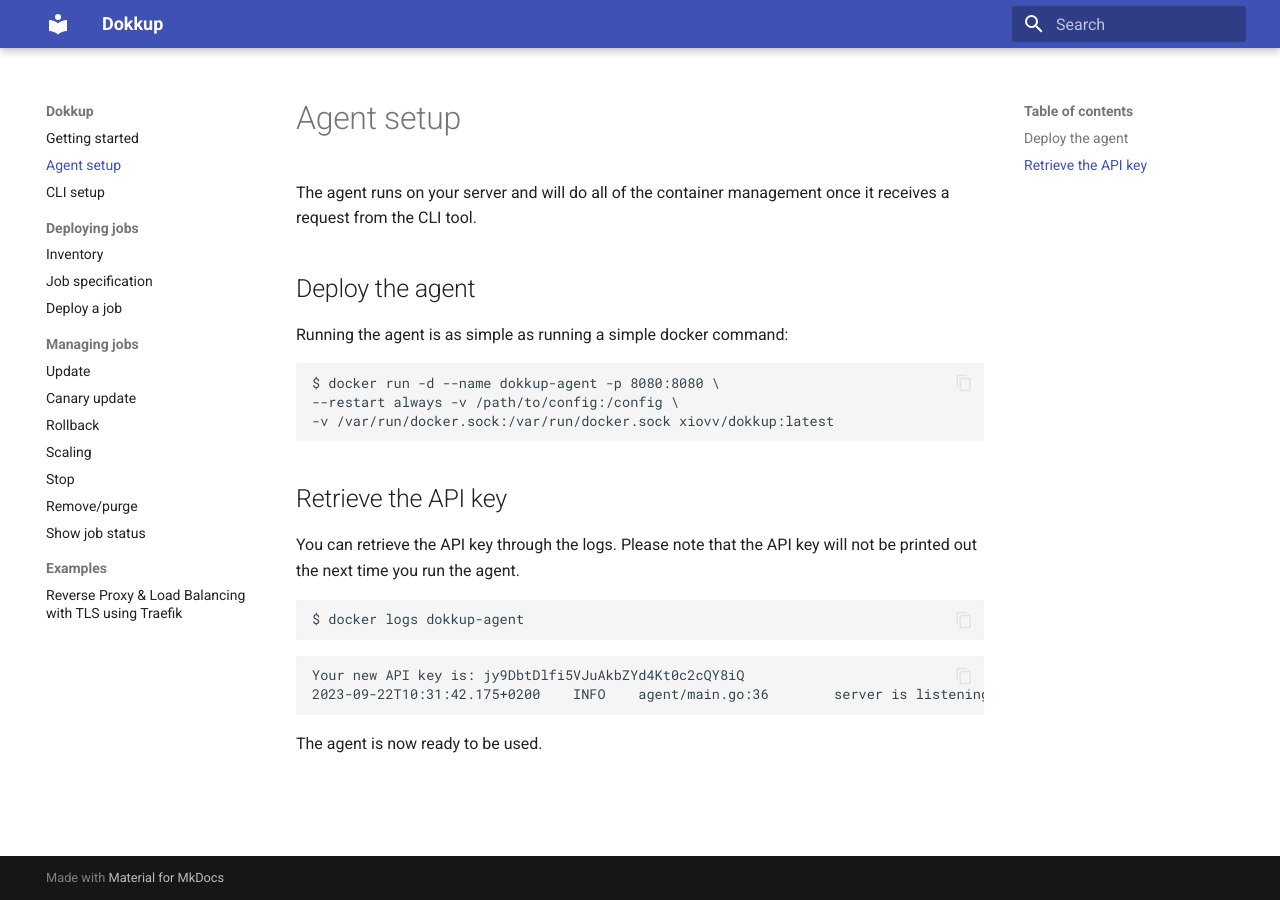
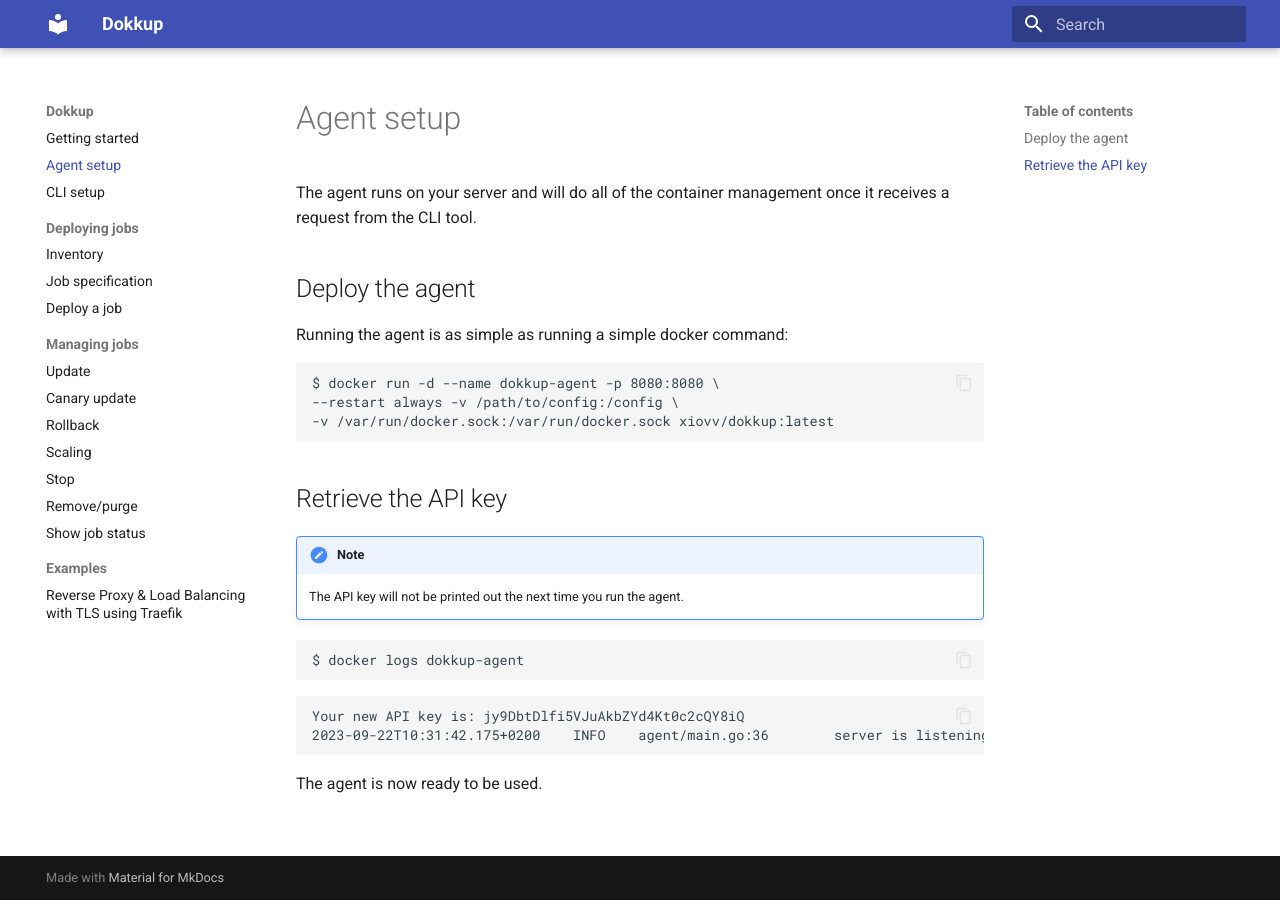
Before and after one commit to XiovV/dokkup, an MkDocs documentation site: the page built from docs/agent-setup.md, in a window 1280 px wide. Built offline with MkDocs 1.6.1 and Material for MkDocs 9.7.7, drawn with Linux system fonts in a browser that asks for light colours.

Commit message:
docs(mkdocs): add note regarding the api key

````diff
--- a/docs/agent-setup.md
+++ b/docs/agent-setup.md
@@ -12,7 +12,8 @@
 ```
 
 ## Retrieve the API key
-You can retrieve the API key through the logs. Please note that the API key will not be printed out the next time you run the agent.
+!!! note
+    The API key will not be printed out the next time you run the agent.
 
 ```
 $ docker logs dokkup-agent
````
